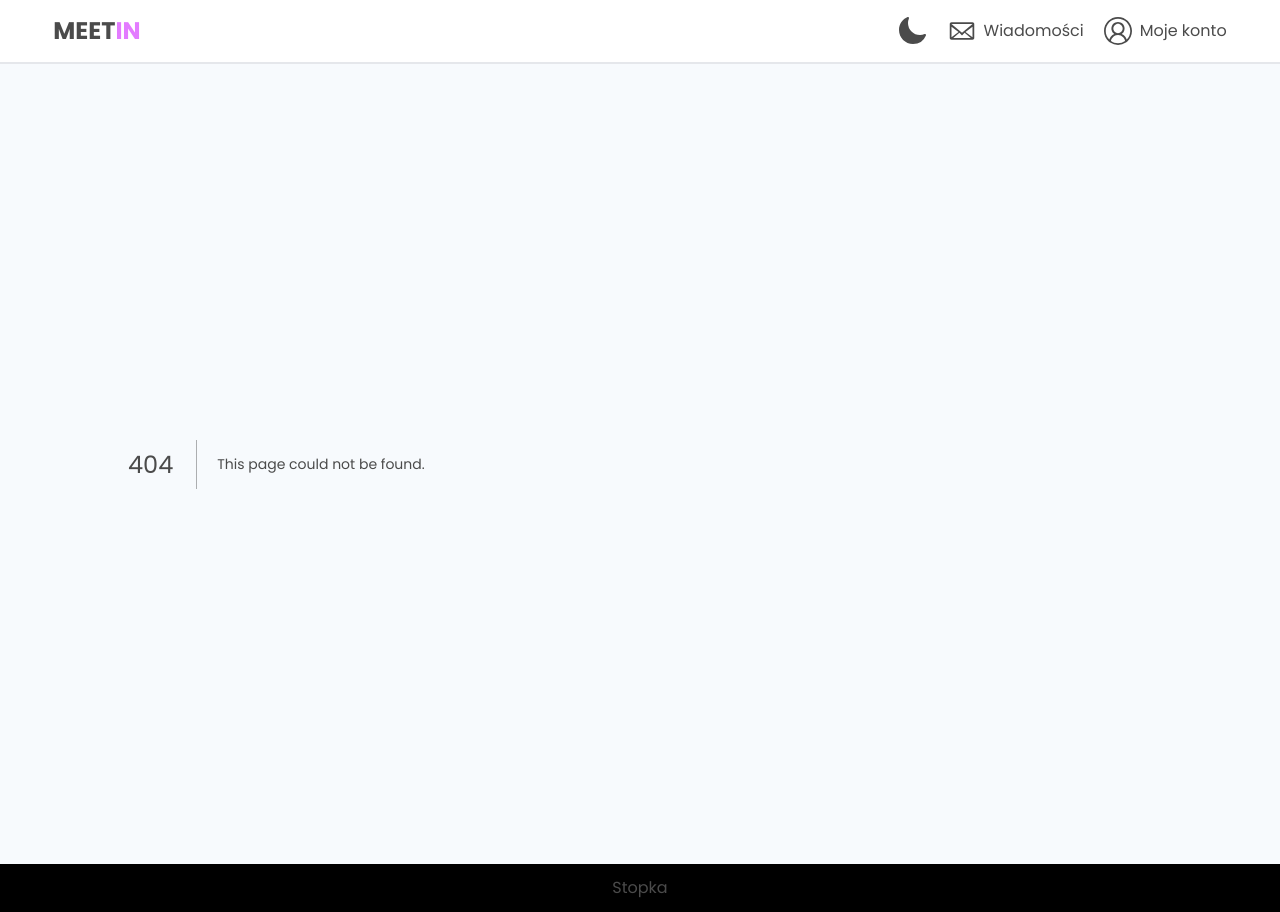
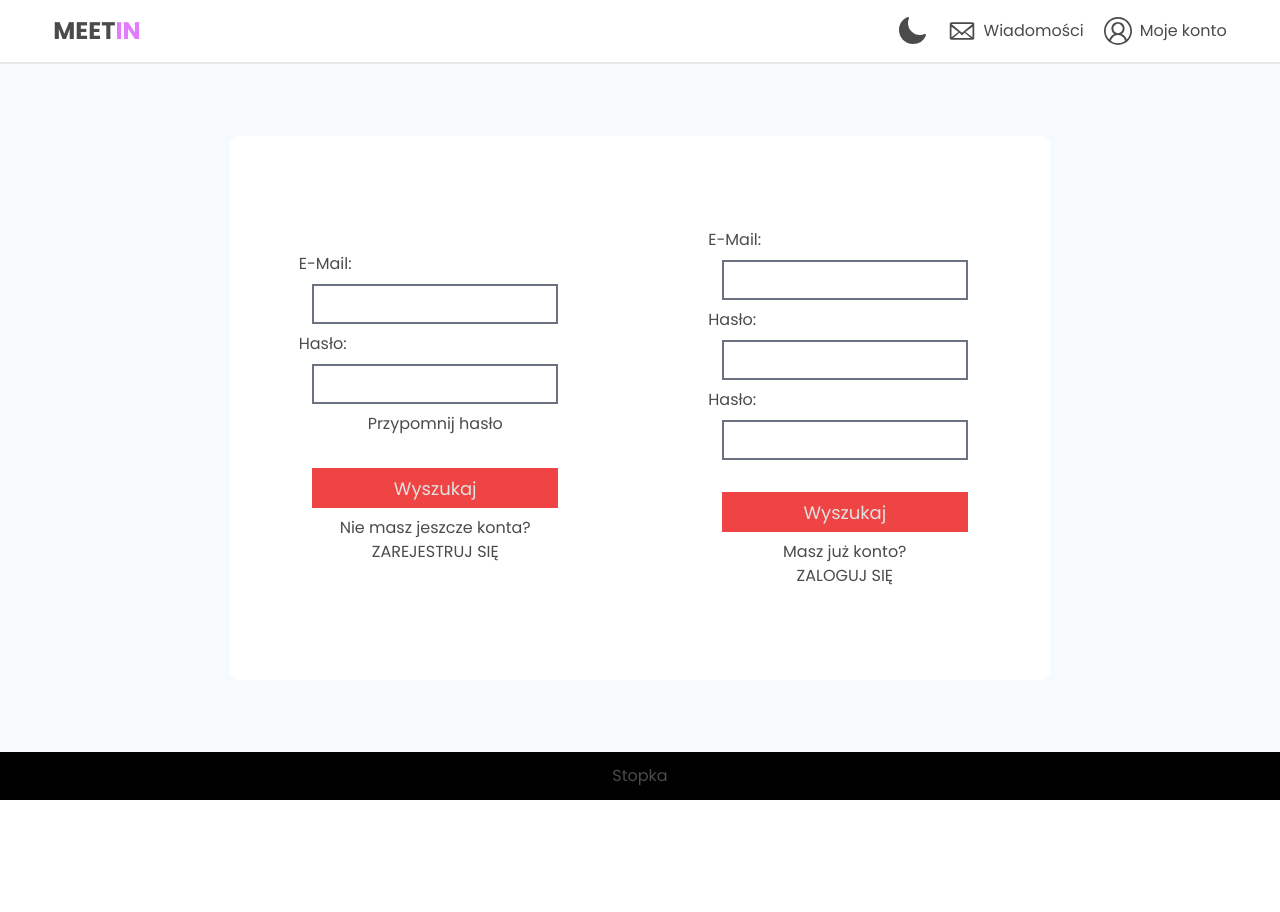
Before and after one commit to 3xen11/meetin, a Next.js app: page /login in a window 1280 px wide. Before the commit this address had no page. After the commit the page ends 800 px from the top, so only its background shows below. Built offline with nearby package versions, Linux system fonts and the light colour scheme.

Commit message:
login/register [layout]: added login page, login and register forms

```diff
--- /dev/null
+++ b/src/app/login/page.tsx
@@ -0,0 +1,86 @@
+import React from 'react';
+import { useForm } from 'react-hook-form';
+
+const Page = () => {
+  //   const form = useForm();
+  //   const { control, register, handleSubmit, setValue } = form;
+  return (
+    <section className="w-full flex justify-center items-center">
+      <div className="w-4/5 bg-white h-[34rem] rounded-lg flex">
+        {/* LOGOWANIE */}
+        <div className="w-full md:w-1/2">
+          <form className="flex flex-col w-full gap-2 justify-center items-center h-full">
+            <label htmlFor="mail" className="text-start w-2/3">
+              E-Mail:
+            </label>
+            <input
+              type="text"
+              id="mail"
+              //   {...register('search')}
+
+              className="px-2 w-3/5 h-10 border-2 border-gray-500"
+            />
+            <label htmlFor="password" className="text-start w-2/3">
+              Hasło:
+            </label>
+            <input
+              type="text"
+              id="password"
+              //   {...register('search')}
+
+              className="px-2 w-3/5 h-10 border-2 border-gray-500"
+            />
+            <p>Przypomnij hasło</p>
+
+            <button className="bg-red-500 mt-6 h-10 w-3/5">Wyszukaj</button>
+            <div className="">
+              <p className="flex">Nie masz jeszcze konta?</p>
+              <p className="text-center">ZAREJESTRUJ SIĘ</p>
+            </div>
+          </form>
+        </div>
+        {/* REJESTRACJA */}
+        <div className="w-1/2 hidden md:block ">
+          <form className="flex flex-col w-full gap-2 justify-center items-center h-full ">
+            <label htmlFor="reg-mail" className="text-start w-2/3">
+              E-Mail:
+            </label>
+            <input
+              type="text"
+              id="reg-mail"
+              //   {...register('search')}
+
+              className="px-2 w-3/5 h-10 border-2 border-gray-500"
+            />
+            <label htmlFor="reg-password" className="text-start w-2/3">
+              Hasło:
+            </label>
+            <input
+              type="text"
+              id="reg-password"
+              //   {...register('search')}
+              className="px-2 w-3/5 h-10 border-2 border-gray-500"
+            />
+            <label htmlFor="reg-repassword" className="text-start w-2/3">
+              Hasło:
+            </label>
+            <input
+              type="text"
+              id="reg-repassword"
+              //   {...register('search')}
+              className="px-2 w-3/5 h-10 border-2 border-gray-500"
+            />
+
+            <button className="bg-red-500 mt-6 h-10 w-3/5">Wyszukaj</button>
+            <div className="">
+              <p className="flex">Masz już konto?</p>
+              <p className="text-center">ZALOGUJ SIĘ</p>
+            </div>
+          </form>
+        </div>
+      </div>
+    </section>
+  );
+};
+
+export default Page;
```
